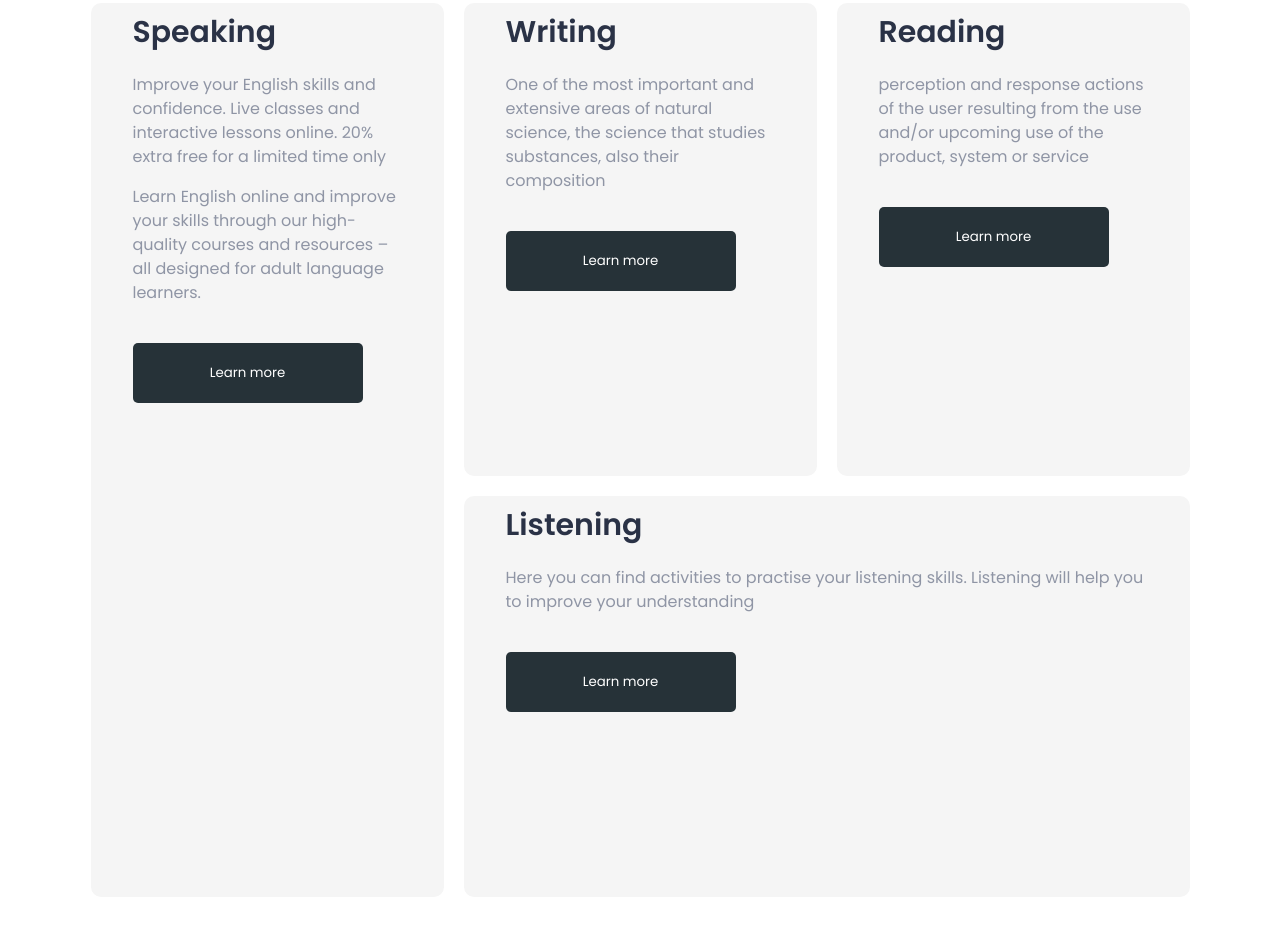
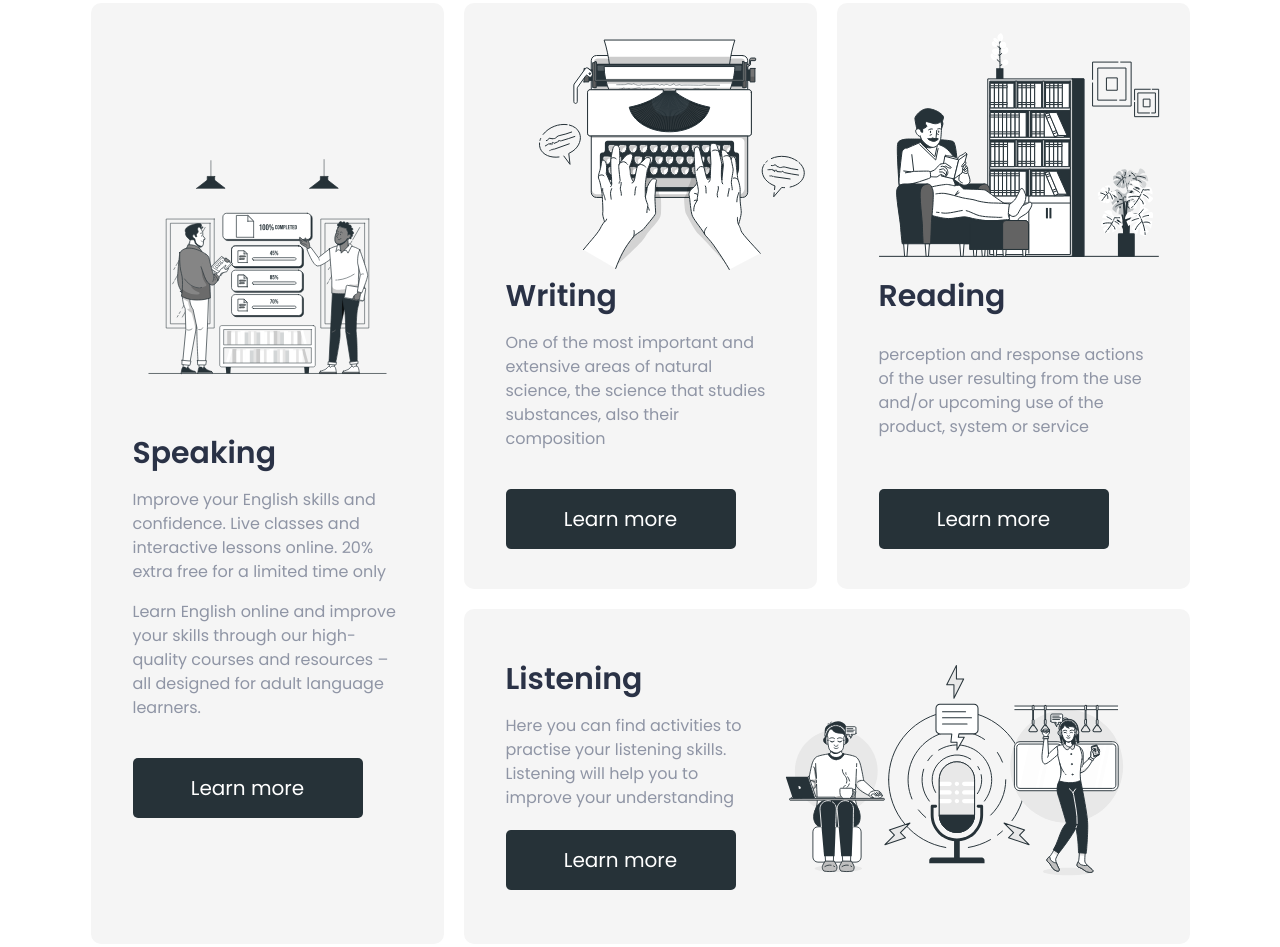
Before and after one commit to Deadusik/Britlex, a website: page index.html in a window 1280 px wide. Shown: the part 1196-2143 px from the top of the page. Drawn offline with Linux system fonts and the light colour scheme.

Commit message:
skill section update

```diff
--- a/index.html
+++ b/index.html
@@ -50,12 +50,12 @@
                         <h2 class="skills__title">Skills</h2>
                         <div class="skills__cards">
                             <!-- speaking skill card -->
-                            <div class="skill-card skill-card_speaking">
-                                <div class="skill-card__content">
-                                    <img class="skill-card__picture" src="" alt="">
-                                    <div class="skill-card__info">
-                                        <h3 class="skill-card__title">Speaking</h3>
-                                        <p class="skill-card__text">
+                            <div class="skill-card-speaking">
+                                <div class="content">
+                                    <img class="picture" src="assets/svgs/skills_speaking.svg" alt="speaking">
+                                    <div class="info">
+                                        <h3 class="title">Speaking</h3>
+                                        <p class="text">
                                             Improve your English skills and confidence.
                                             Live classes and interactive lessons online.
                                             20% extra free for a limited time only
@@ -65,52 +65,52 @@
                                             and resources – all designed for adult
                                             language learners.
                                         </p>
-                                        <button class="skill-card__button">Learn more</button>
+                                        <button class="button">Learn more</button>
                                     </div>
                                 </div>
                             </div>
                             <!-- writing skill card -->
-                            <div class="skill-card skill-card_writing">
-                                <div class="skill-card__content">
-                                    <img class="skill-card__picture" src="" alt="">
-                                    <div class="skill-card__info">
-                                        <h3 class="skill-card__title">Writing</h3>
-                                        <p class="skill-card__text">
+                            <div class="skill-card-writing">
+                                <div class="content">
+                                    <img class="picture" src="assets/svgs/skills_writing.svg" alt="writing">
+                                    <div class="info">
+                                        <h3 class="title">Writing</h3>
+                                        <p class="text">
                                             One of the most important and extensive
                                             areas of natural science, the science that
                                             studies substances, also their composition
                                         </p>
-                                        <button class="skill-card__button">Learn more</button>
+                                        <button class="button">Learn more</button>
                                     </div>
                                 </div>
                             </div>
                             <!-- reading skill card -->
-                            <div class="skill-card skill-card_reading">
-                                <div class="skill-card__content">
-                                    <img class="skill-card__picture" src="" alt="">
-                                    <div class="skill-card__info">
-                                        <h3 class="skill-card__title">Reading</h3>
-                                        <p class="skill-card__text">
+                            <div class="skill-card-reading">
+                                <div class="content">
+                                    <img class="picture" src="assets/svgs/skills_reaading.svg" alt="reading">
+                                    <div class="info">
+                                        <h3 class="title">Reading</h3>
+                                        <p class="text">
                                             perception and response actions of the user
                                             resulting from the use and/or upcoming use
                                             of the product, system or service
                                         </p>
-                                        <button class="skill-card__button">Learn more</button>
+                                        <button class="button">Learn more</button>
                                     </div>
                                 </div>
                             </div>
                             <!-- listening skill card -->
-                            <div class="skill-card skill-card_listening">
-                                <div class="skill-card__content">
-                                    <img class="skill-card__picture" src="" alt="">
-                                    <div class="skill-card__info">
-                                        <h3 class="skill-card__title">Listening</h3>
-                                        <p class="skill-card__text">
+                            <div class="skill-card-listening">
+                                <div class="content">
+                                    <img class="picture" src="assets/svgs/skills_listening.svg" alt="listening">
+                                    <div class="info">
+                                        <h3 class="title">Listening</h3>
+                                        <p class="text">
                                             Here you can find activities to practise
                                             your listening skills. Listening will help you
                                             to improve your understanding
                                         </p>
-                                        <button class="skill-card__button">Learn more</button>
+                                        <button class="button">Learn more</button>
                                     </div>
                                 </div>
                             </div>
--- a/scss/components/_skill_card.scss
+++ b/scss/components/_skill_card.scss
@@ -1,26 +1,29 @@
-.skill-card {
+%skill-card {
     background-color: $light-gray;
     border-radius: 10px;
 
-    &__content {
+    .content {
         padding: 0 42px;
     }
 
-    &__info {
+    .info {
         display: flex;
         flex-direction: column;
     }
 
-    &__picture {}
+    .picture {
+        max-width: 100%;
+    }
 
-    &__title {
+    .title {
         font-size: 30px;
         color: $dark-blue;
         font-weight: $semi-bold;
+        text-wrap: wrap;
     }
 
-    &__text {
-        margin-top: 26px;
+    .text {
+        margin-top: 20px;
         font-size: 16px;
         line-height: 24px;
         color: $sky-gray;
@@ -31,33 +34,101 @@
         height: 16px;
     }
 
-    &__button {
+    .button {
         @include button(230px, 60px, 5px);
+        margin-top: 38px;
+        font-size: 20px;
         color: white;
-        margin-top: 38px;
+    }
+}
+
+.skill-card-speaking {
+    @extend %skill-card;
+    grid-area: speaking;
+
+    .content {
+        height: 100%;
+        display: flex;
+        flex-direction: column;
+        justify-content: center;
     }
 
-    &_speaking {
-        grid-area: speaking;
+    .info {
+        margin-top: 40px;
+    }
+}
+
+.skill-card-writing {
+    @extend %skill-card;
+    grid-area: writing;
+
+    .content {
+        height: 100%;
+        padding-top: 278px;
+        padding-bottom: 40px;
+        position: relative;
     }
 
-    &_writing {
-        grid-area: writing;
+    .picture {
+        max-width: 293px;
+        position: absolute;
+        top: 0;
+        right: 0;
     }
 
-    &_reading {
-        grid-area: reading;
+    .info {
+        height: 100%;
+        display: flex;
+        flex-direction: column;
+        justify-content: space-between;
+    }
+}
+
+.skill-card-reading {
+    @extend %skill-card;
+    grid-area: reading;
+
+    .content {
+        height: 100%;
+        padding-top: 278px;
+        padding-bottom: 40px;
+        position: relative;
     }
 
-    &_listening {
-        grid-area: listening;
+    .picture {
+        max-width: 371px;
+        position: absolute;
+        top: 20px;
+        left: 0;
+    }
+
+    .info {
+        height: 100%;
+        display: flex;
+        flex-direction: column;
+        justify-content: space-between;
     }
 }
 
 .skill-card-listening {
-    @extend .skill-card;
+    @extend %skill-card;
+    grid-area: listening;
 
-    &__info {
-        width: 50%;
+    .content {
+        height: 100%;
+        padding-top: 40px;
+        padding-bottom: 40px;
+        display: flex;
+        justify-content: space-between;
+        align-items: center;
+        flex-direction: row-reverse;
+    }
+
+    .info {
+        max-width: 328px;
+    }
+
+    .button {
+        margin-top: 20px;
     }
 }
--- a/scss/components/sections/_skills.scss
+++ b/scss/components/sections/_skills.scss
@@ -15,6 +15,7 @@
         height: 894px;
         display: grid;
         gap: 20px;
+        grid-template-columns: repeat(3, 1fr);
         grid-template-areas:
             "speaking writing reading"
             "speaking listening listening";
```
Also changed, not shown: css/index.css.
